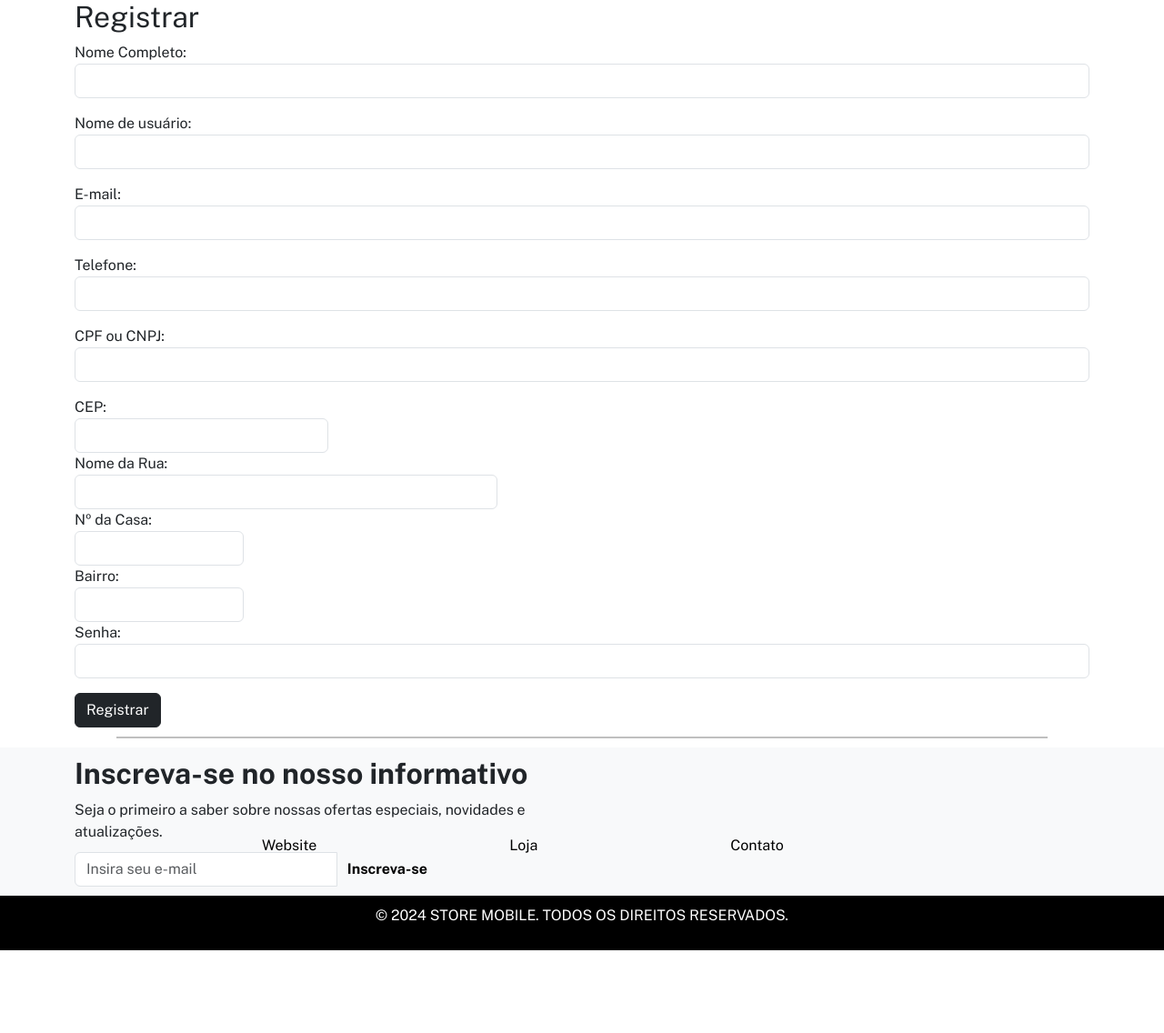
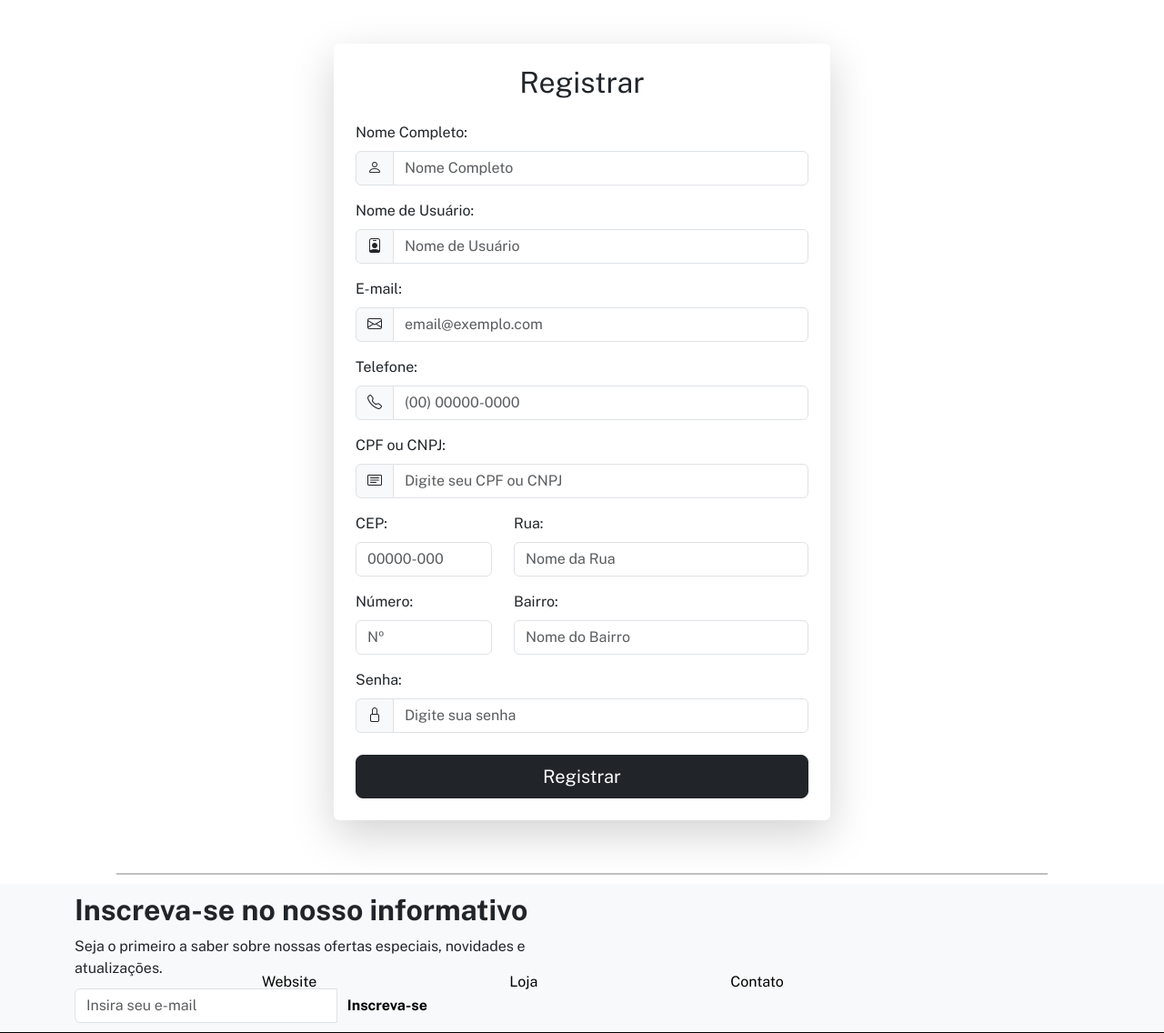
Before and after one commit to TheParousia/PI-TI-Ecommerce, a Django app: page /registrar/ in a window 1280 px wide. Shown: the part 108-1244 px from the top of the page at 91% size. Before the commit the page ends 1153 px from the top, so only its background shows below. Run offline with Django 4.2, Linux system fonts and the light colour scheme; some libraries are stand-ins or nearby versions.

Commit message:
Configurações de rotas de autentificação; rotas de logout; alteração do nome de template para produtos; mudança no design geral de registro; dinamica de autentificação do botão login e deslogar;

```diff
--- a/core/settings.py
+++ b/core/settings.py
@@ -114,6 +114,10 @@ USE_I18N = True
 
 USE_TZ = True
 
+# Configurações de rotas na autenticação
+LOGIN_REDIRECT_URL = '/'
+LOGOUT_REDIRECT_URL = '/login/'
+LOGIN_URL = '/login/'
 
 # Static files (CSS, JavaScript, Images)
 # https://docs.djangoproject.com/en/4.2/howto/static-files/
--- a/produto/templates/registrar.html
+++ b/produto/templates/registrar.html
@@ -1,97 +1,121 @@
 {% extends 'master.html' %}
 
 {% block content %}
-<div class="container">
-    <h2>Registrar</h2>
-    <form method="POST">
-        {% csrf_token %}
+<div class="container my-5">
+    <div class="row justify-content-center">
+        <div class="col-md-8 col-lg-6">
+            <div class="card shadow-lg border-0 rounded-lg">
+                <div class="card-body p-4">
+                    <h2 class="card-title text-center mb-4">Registrar</h2>
+                    <form method="POST">
+                        {% csrf_token %}
 
-        <!-- Campo de Nome Completo -->
-        <div class="mb-3">
-            <label for="nome">Nome Completo:</label>
-            <input type="text" class="form-control" id="nome" name="nome" required>
-        </div>
+                        <!-- Nome Completo -->
+                        <div class="form-group mb-3">
+                            <label for="nome" class="form-label">Nome Completo:</label>
+                            <div class="input-group">
+                                <span class="input-group-text"><i class="bi bi-person"></i></span>
+                                <input type="text" class="form-control" id="nome" name="nome" placeholder="Nome Completo" required>
+                            </div>
+                        </div>
 
-        <!-- Campo de Nome de Usuário -->
-        <div class="mb-3">
-            <label for="username">Nome de usuário:</label>
-            <input type="text" class="form-control" id="username" name="username" required>
-        </div>
+                        <!-- Nome de Usuário -->
+                        <div class="form-group mb-3">
+                            <label for="username" class="form-label">Nome de Usuário:</label>
+                            <div class="input-group">
+                                <span class="input-group-text"><i class="bi bi-person-badge"></i></span>
+                                <input type="text" class="form-control" id="username" name="username" placeholder="Nome de Usuário" required>
+                            </div>
+                        </div>
 
-        <!-- Campo de E-mail -->
-        <div class="mb-3">
-            <label for="email">E-mail:</label>
-            <input type="email" class="form-control" id="email" name="email" required>
-        </div>
+                        <!-- E-mail -->
+                        <div class="form-group mb-3">
+                            <label for="email" class="form-label">E-mail:</label>
+                            <div class="input-group">
+                                <span class="input-group-text"><i class="bi bi-envelope"></i></span>
+                                <input type="email" class="form-control" id="email" name="email" placeholder="email@exemplo.com" required>
+                            </div>
+                        </div>
 
-        <!-- Campo de Telefone -->
-        <div class="mb-3">
-            <label for="telefone">Telefone:</label>
-            <input type="text" class="form-control" id="telefone" name="telefone" required>
-        </div>
+                        <!-- Telefone -->
+                        <div class="form-group mb-3">
+                            <label for="telefone" class="form-label">Telefone:</label>
+                            <div class="input-group">
+                                <span class="input-group-text"><i class="bi bi-telephone"></i></span>
+                                <input type="text" class="form-control" id="telefone" name="telefone" placeholder="(00) 00000-0000" required>
+                            </div>
+                        </div>
 
-        <!-- Campo de CPF ou CNPJ -->
-        <div class="mb-3">
-            <label for="cpf_cnpj">CPF ou CNPJ:</label>
-            <input type="text" class="form-control" id="cpf_cnpj" name="cpf_cnpj" required>
-        </div>
+                        <!-- CPF ou CNPJ -->
+                        <div class="form-group mb-3">
+                            <label for="cpf_cnpj" class="form-label">CPF ou CNPJ:</label>
+                            <div class="input-group">
+                                <span class="input-group-text"><i class="bi bi-card-text"></i></span>
+                                <input type="text" class="form-control" id="cpf_cnpj" name="cpf_cnpj" placeholder="Digite seu CPF ou CNPJ" required>
+                            </div>
+                        </div>
 
-        <!-- Seção de Endereço (CEP, Rua, Número e Bairro) -->
-        <div class="form-row">
-            <!-- Campo de CEP -->
-            <div class="form-group col-md-3">
-                <label for="cep">CEP:</label>
-                <input type="text" class="form-control" id="cep" name="cep" required onblur="pesquisarCEP()">
-            </div>
+                        <!-- Endereço -->
+                        <div class="row">
+                            <!-- CEP -->
+                            <div class="form-group col-md-4 mb-3">
+                                <label for="cep" class="form-label">CEP:</label>
+                                <input type="text" class="form-control" id="cep" name="cep" placeholder="00000-000" required onblur="pesquisarCEP()">
+                            </div>
 
-            <!-- Campo de Rua -->
-            <div class="form-group col-md-5">
-                <label for="rua">Nome da Rua:</label>
-                <input type="text" class="form-control" id="rua" name="rua" required>
-            </div>
+                            <!-- Rua -->
+                            <div class="form-group col-md-8 mb-3">
+                                <label for="rua" class="form-label">Rua:</label>
+                                <input type="text" class="form-control" id="rua" name="rua" placeholder="Nome da Rua" required>
+                            </div>
+                        </div>
 
-            <!-- Campo de Número -->
-            <div class="form-group col-md-2">
-                <label for="numero">Nº da Casa:</label>
-                <input type="text" class="form-control" id="numero" name="numero" required>
-            </div>
+                        <div class="row">
+                            <!-- Número -->
+                            <div class="form-group col-md-4 mb-3">
+                                <label for="numero" class="form-label">Número:</label>
+                                <input type="text" class="form-control" id="numero" name="numero" placeholder="Nº" required>
+                            </div>
 
-            <!-- Campo de Bairro -->
-            <div class="form-group col-md-2">
-                <label for="bairro">Bairro:</label>
-                <input type="text" class="form-control" id="bairro" name="bairro" required>
+                            <!-- Bairro -->
+                            <div class="form-group col-md-8 mb-3">
+                                <label for="bairro" class="form-label">Bairro:</label>
+                                <input type="text" class="form-control" id="bairro" name="bairro" placeholder="Nome do Bairro" required>
+                            </div>
+                        </div>
+
+                        <!-- Senha -->
+                        <div class="form-group mb-3">
+                            <label for="password" class="form-label">Senha:</label>
+                            <div class="input-group">
+                                <span class="input-group-text"><i class="bi bi-lock"></i></span>
+                                <input type="password" class="form-control" id="password" name="password" placeholder="Digite sua senha" required>
+                            </div>
+                        </div>
+
+                        <!-- Botão de Envio -->
+                        <div class="d-grid mt-4">
+                            <button type="submit" class="btn btn-dark btn-lg">Registrar</button>
+                        </div>
+                    </form>
+                </div>
             </div>
         </div>
-
-        <!-- Campo de Senha -->
-        <div class="mb-3">
-            <label for="password">Senha:</label>
-            <input type="password" class="form-control" id="password" name="password" required>
-        </div>
-
-        <!-- Botão de Envio -->
-        <button type="submit" class="btn btn-dark">Registrar</button>
-    </form>
+    </div>
 </div>
 
 <script>
-    // Função para buscar o CEP na API do ViaCEP e preencher os campos de endereço automaticamente
     function pesquisarCEP() {
-        var cep = document.getElementById('cep').value.replace(/\D/g, ''); // Remove caracteres não numéricos
-
+        var cep = document.getElementById('cep').value.replace(/\D/g, '');
         if (cep != "") {
-            var validacep = /^[0-9]{8}$/; // Validação de CEP
-
+            var validacep = /^[0-9]{8}$/;
             if (validacep.test(cep)) {
-                // Consulta o webservice ViaCEP
                 fetch(`https://viacep.com.br/ws/${cep}/json/`)
                     .then(response => response.json())
                     .then(data => {
                         if (!("erro" in data)) {
-                            // Preenche os campos de endereço
                             document.getElementById('rua').value = data.logradouro;
                             document.getElementById('bairro').value = data.bairro;
-                            // Você pode adicionar outros campos, como cidade e estado, se necessário
                         } else {
                             alert("CEP não encontrado.");
                         }
--- a/produto/urls.py
+++ b/produto/urls.py
@@ -1,10 +1,12 @@
 from django.urls import path
 from . import views
 from .views import registrar
+from django.contrib.auth import views as auth_views
 
 urlpatterns = [
-    path('', views.template, name='template'),
+    path('', views.produtos, name='produtos'),
     path('login/', views.login_view, name='login'),  # Rota para a tela de login
+    path('logout/', auth_views.LogoutView.as_view(), name='logout'),
     #path('registrar/', views.registrar_cliente, name='registrar_cliente'), # Rota para o registro
     path('registrar/', registrar, name='registrar'),
 ]
--- a/produto/views.py
+++ b/produto/views.py
@@ -42,8 +42,8 @@ def registrar(request):
 
 
 # Create your views here.
-def template(request):
-    return render(request, "template.html")
+def produtos(request):
+    return render(request, "produtos.html")
 
 def login_view(request):
     form = FormularioLogin()
@@ -59,7 +59,8 @@ def login_view(request):
             if usuario is not None:
                 # Se a autenticação for bem-sucedida, faz login e redireciona
                 login(request, usuario)
-                return redirect('home')  # Redireciona para a página inicial (ou qualquer outra)
+                print("Usuário autenticado: ",usuario.is_authenticated)
+                return redirect('produtos')  # Redireciona para a página inicial (ou qualquer outra)
             else:
                 # Se as credenciais forem inválidas, exibe uma mensagem de erro
                 messages.error(request, 'Nome de usuário ou senha inválidos.')
--- a/templates/master.html
+++ b/templates/master.html
@@ -191,7 +191,16 @@
           <button class="botao-sem-borda ms-2" type="button">
             <i class="bi bi-handbag"></i> <!-- Ícone de sacola -->
           </button>
-          <button class="botao-sem-borda ms-2" type="button">Logar</button> <!-- Botão Logar -->
+          {% if user.is_authenticated %}
+            <a href="/logout/">
+              <button class="botao-sem-borda ms-2" type="button">Deslogar</button> <!-- Botão Logar -->
+            </a>
+          {% else %}
+            <a href="/login">
+              <button class="botao-sem-borda ms-2" type="button">Logar</button> <!-- Botão Logar -->
+            </a>
+
+          {% endif %}
         </form>
       </div>
     </div>
```
Also changed, not shown: produto/templates/produtos.html (renamed from produto/templates/template.html).
